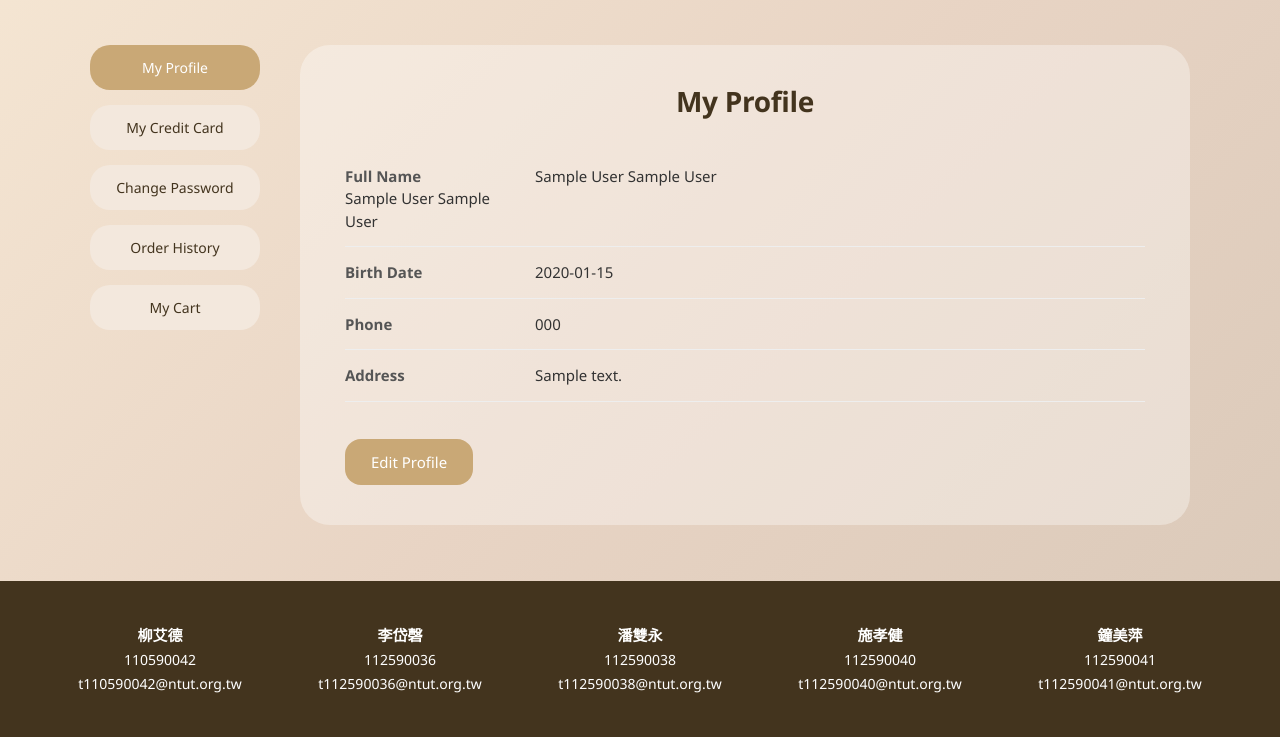
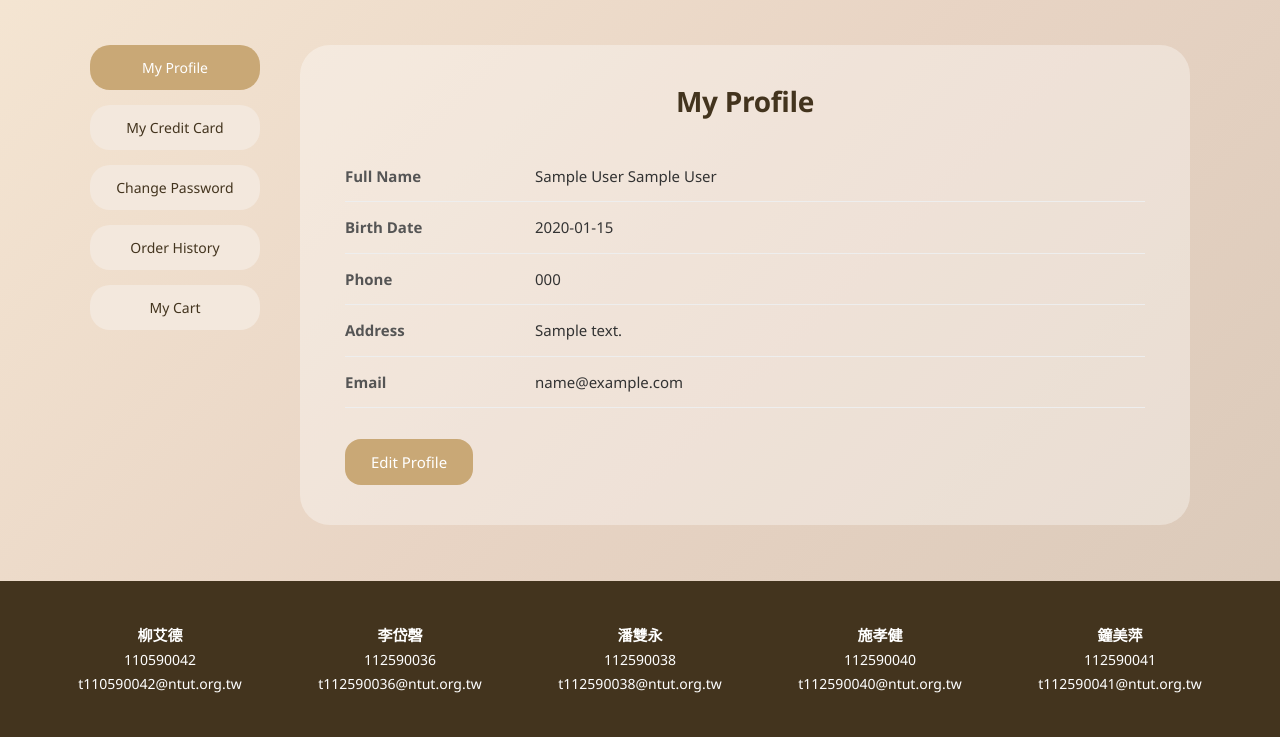
Before and after one commit to psyPan/e-commerce-platform, a Flask app: page /profile in a window 1280 px wide. Shown: the part 63-800 px from the top of the page. Run offline with Flask 3, Linux system fonts and the light colour scheme; a user stored in the database is signed in; tables that the repository leaves empty hold one stand-in row (values such as "Sample post").

Commit message:
Rechange profile.html

```diff
--- a/flask_store/cart/models.py
+++ b/flask_store/cart/models.py
@@ -22,6 +22,7 @@ class Cart(db.Model):
     # Relationships (Optional but helpful)
     user = db.relationship('User', backref=db.backref('cart_items', lazy=True))
     product = db.relationship('Product', backref=db.backref('in_carts', lazy=True))
+    orders = db.relationship('Order', back_populates='cart')
 
     def __repr__(self):
         return f"Cart(User: {self.user_id}, Product: {self.product_id}, Qty: {self.quantity})"
--- a/flask_store/orders/models.py
+++ b/flask_store/orders/models.py
@@ -16,7 +16,8 @@ class Order(db.Model):
     customer_id = db.Column(db.Integer, db.ForeignKey('user.id'))
     # Foreign key to the discount (if shipping discount applied)
     shipping_discount_id = db.Column(db.Integer, db.ForeignKey('discount.id'))
-    # Foreign key to the cart TODO: Place FK cart id here
+    # Foreign key to the cart
+    cart_id = db.Column(db.Integer, db.ForeignKey('cart.id'))
 
     # Relationships
     # Relationship to discount
@@ -25,6 +26,8 @@ class Order(db.Model):
     order_manager = db.relationship('User', foreign_keys=[order_manager_id])
     # Use customer_id to link to User table
     customer = db.relationship('User', foreign_keys=[customer_id])
+    # Relationship to cart
+    cart = db.relationship('Cart', back_populates='orders')
 
 # Event listener to automatically update timestamps
 @event.listens_for(Order, 'before_update')
--- a/flask_store/static/style/profile.css
+++ b/flask_store/static/style/profile.css
@@ -180,7 +180,7 @@
 ========================= */
 
 .profile-actions {
-    margin-top: auto;      /* 🔥 DORONG KE BAWAH TANPA ABSOLUTE */
+    margin-top: 50px;      /* 🔥 DORONG KE BAWAH TANPA ABSOLUTE */
     display: flex;
     justify-content: flex-end;
     gap: 14px;
--- a/flask_store/templates/credit_card.html
+++ b/flask_store/templates/credit_card.html
@@ -27,7 +27,7 @@
         <a class="side-btn active">My Credit Card</a>
         <a class="side-btn" href="{{ url_for('users.change_password') }}">Change Password</a>
         <a class="side-btn" href="{{ url_for('users.order_history') }}">Order History</a>
-        <a class="side-btn" href="{{ url_for('users.my_cart') }}">My Cart</a>
+        <a class="side-btn" href="{{ url_for('users.home') }}">My Cart</a>
     </div>
 
     <div class="credit-container">
--- a/flask_store/templates/profile.html
+++ b/flask_store/templates/profile.html
@@ -36,22 +36,26 @@
                 <div class="profile-row">
                     <span>Full Name</span>
                     <p>{{ current_user.f_name }} {{ current_user.l_name }}</p>
-                    <p>{{ current_user.f_name }} {{ current_user.l_name }}</p>
                 </div>
 
                 <div class="profile-row">
                     <span>Birth Date</span>
-                    <p>{{ current_user.birth or "Not Set" }}</p>
+                    <p>{{ current_user.birth }}</p>
                 </div>
 
                 <div class="profile-row">
                     <span>Phone</span>
-                    <p>{{ current_user.phone or "Not Set" }}</p>
+                    <p>{{ current_user.phone }}</p>
                 </div>
 
                 <div class="profile-row">
                     <span>Address</span>
-                    <p>{{ current_user.address or "Not Set" }}</p>
+                    <p>{{ current_user.address }}</p>
+                </div>
+
+                <div class="profile-row">
+                    <span>Email</span>
+                    <p>{{ current_user.email }}</p>
                 </div>
 
             </div>
@@ -60,60 +64,98 @@
                 <button type="button" class="edit-btn" onclick="enterEdit()">Edit Profile</button>
             </div>
 
-            <form method="POST" class="profile-form">
+            <form method="POST" class="profile-form" action="{{ url_for('users.update_profile') }}">
                 {{ form.hidden_tag() }}
 
                 <div class="profile-form-row two-col">
                     <!-- First Name Field -->
                     <div class="form-group">
-                        <label>First Name</label>
+                        {{ form.f_name.label(class="form-label") }}
                         {% if form.f_name.errors %}
-                            {{ form.f_name(class="profile-input is-invalid") }}
-                            <div class="error-msg">{{ form.f_name.errors[0] }}</div>
+                            {{ form.f_name(class="form-input is-invalid", placeholder="John") }}
+                            <div class="invalid-feedback">
+                                {% for error in form.f_name.errors %}
+                                    <span>{{ error }}</span>
+                                {% endfor %}
+                            </div>
                         {% else %}
                             {{ form.f_name(class="profile-input") }}
                         {% endif %}
                     </div>
 
                     <div class="form-group">
-                        <label>Last Name</label>
+                        {{ form.l_name.label(class="form-label") }}
                         {% if form.l_name.errors %}
-                            {{ form.l_name(class="profile-input is-invalid") }}
-                            <div class="error-msg">{{ form.l_name.errors[0] }}</div>
+                            {{ form.l_name(class="form-input is-invalid", placeholder="John") }}
+                            <div class="invalid-feedback">
+                                {% for error in form.l_name.errors %}
+                                    <span>{{ error }}</span>
+                                {% endfor %}
+                            </div>
                         {% else %}
                             {{ form.l_name(class="profile-input") }}
                         {% endif %}
                     </div>
                 </div>
 
-                <div class="profile-form-row">
-                    {{ form.birth.label }}
+                <div class="profile-form-row two-col">
+                    <div class="form-group">
+                        {{ form.email.label(class="form-label") }}
+                        {% if form.email.errors %}
+                            {{ form.email(class="form-input is-invalid", placeholder="John") }}
+                            <div class="invalid-feedback">
+                                {% for error in form.email.errors %}
+                                    <span>{{ error }}</span>
+                                {% endfor %}
+                            </div>
+                        {% else %}
+                            {{ form.email(class="profile-input") }}
+                        {% endif %}
+                    </div>
+
+                    <div class="form-group">
+                        {{ form.phone.label(class="form-label") }}
+                        {% if form.phone.errors %}
+                            {{ form.phone(class="form-input is-invalid", placeholder="John") }}
+                            <div class="invalid-feedback">
+                                {% for error in form.phone.errors %}
+                                    <span>{{ error }}</span>
+                                {% endfor %}
+                            </div>
+                        {% else %}
+                            {{ form.phone(class="profile-input") }}
+                        {% endif %}
+                    </div>
+                </div>
+
+                <div class="profile-form-row two-col">
+                    <div class="form-group">
+                        {{ form.birth.label(class="form-label") }}
                         {% if form.birth.errors %}
-                        {{ form.birth(class="profile-input is-invalid") }}
-                        <div class="error-msg">{{ form.birth.errors[0] }}</div>
+                            {{ form.birth(class="form-input is-invalid", placeholder="John") }}
+                            <div class="invalid-feedback">
+                                {% for error in form.birth.errors %}
+                                    <span>{{ error }}</span>
+                                {% endfor %}
+                            </div>
                         {% else %}
                             {{ form.birth(class="profile-input") }}
                         {% endif %}
                     </div>
 
-                <div class="profile-form-row">
-                    {{ form.phone.label }}
-                    {% if form.phone.errors %}
-                        {{ form.phone(class="profile-input is-invalid") }}
-                        <div class="error-msg">{{ form.phone.errors[0] }}</div>
-                    {% else %}
-                        {{ form.phone(class="profile-input") }}
-                    {% endif %}
+                    <div class="form-group">
+                        {{ form.address.label(class="form-label") }}
+                        {% if form.address.errors %}
+                            {{ form.address(class="form-input is-invalid", placeholder="John") }}
+                            <div class="invalid-feedback">
+                                {% for error in form.address.errors %}
+                                    <span>{{ error }}</span>
+                                {% endfor %}
                             </div>
-
-                <div class="profile-form-row">
-                    {{ form.address.label }}
-                    {% if form.address.errors %}
-                        {{ form.address(class="profile-input is-invalid") }}
-                        <div class="error-msg">{{ form.address.errors[0] }}</div>
                         {% else %}
                             {{ form.address(class="profile-input") }}
                         {% endif %}
+                    </div>
                 </div>
 
                 <div class="profile-actions profile-actions-form">
@@ -121,7 +163,7 @@
                         Cancel
                     </button>
                     <button type="submit" class="btn-gold">
-                        Save Changes
+                        Save
                     </button>
                 </div>
             </form>
```
Also changed, not shown: flask_store/line_items/models.py (+10 -10 lines). Lines whose indentation alone changed are shown as unchanged.
